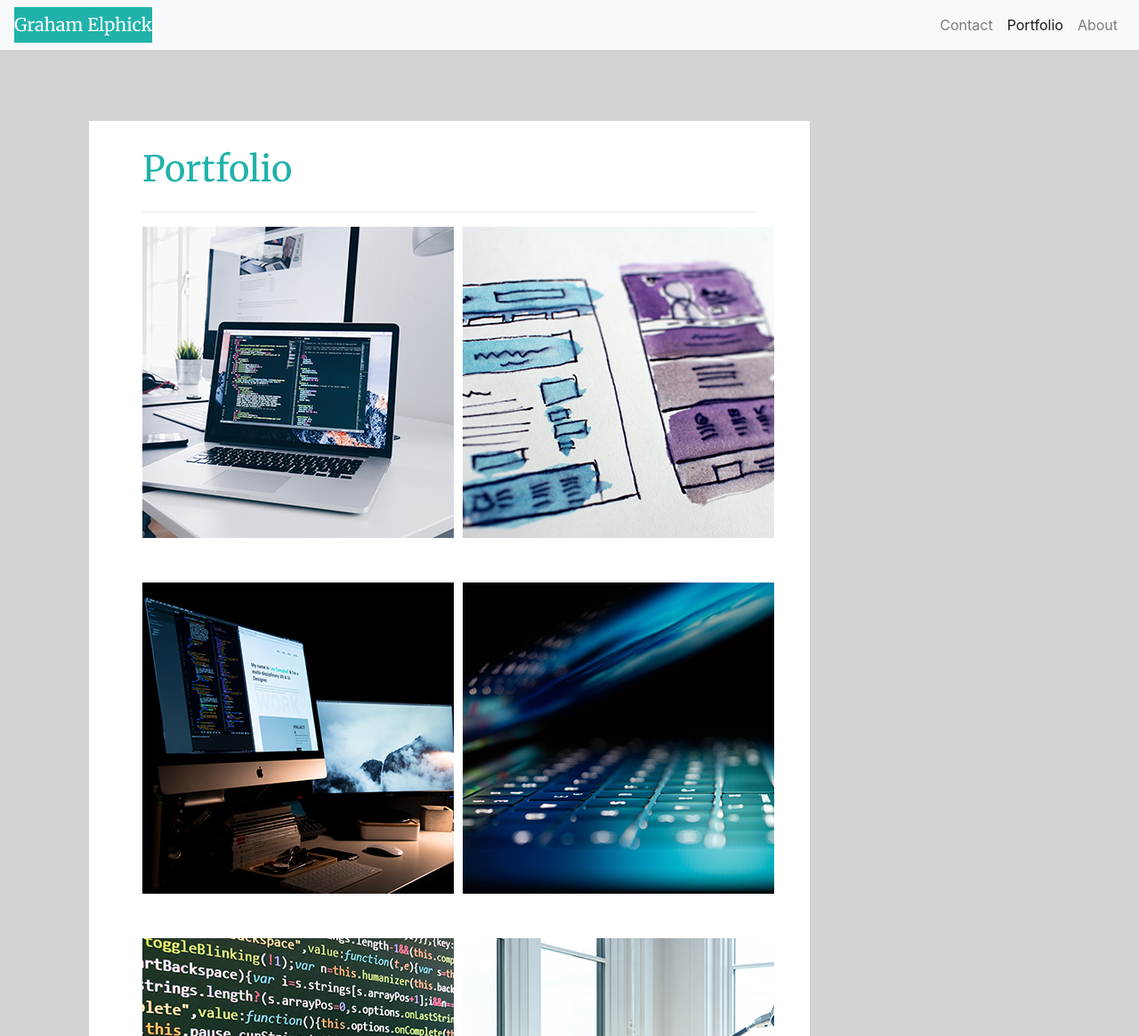
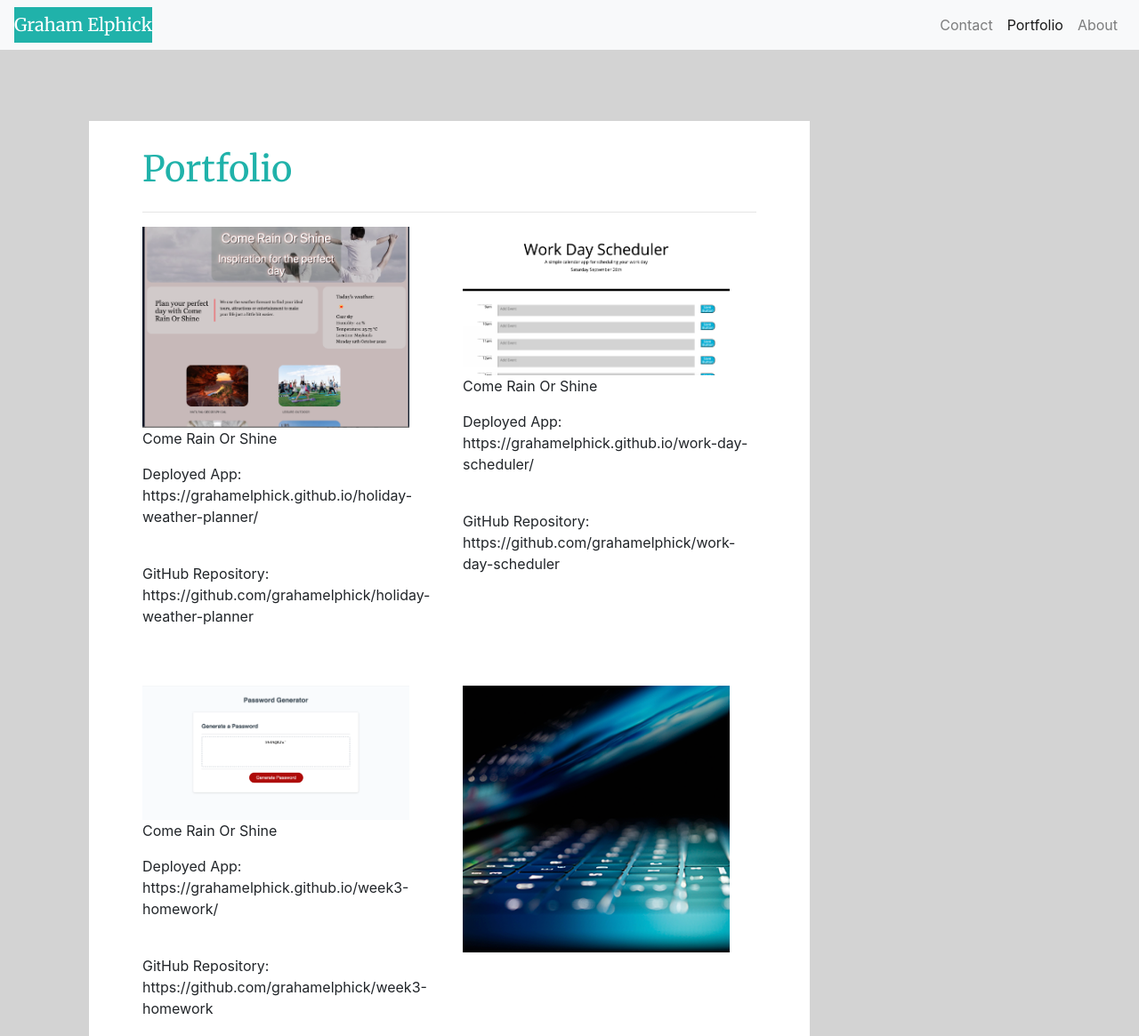
Before and after one commit to grahamelphick/updated-portfolio, a plain HTML site: page portfolio.html in a window 1280 px wide. Shown: the top 1165 px of the page at 89% size. Drawn offline with nearby package versions, Linux system fonts and the light colour scheme.

Commit message:
added portfolio items

```diff
--- a/portfolio.html
+++ b/portfolio.html
@@ -54,26 +54,59 @@
                     </div>
                     <div class="row">
                         <div class="col-12 col-xl-6 imageSize">
-                            <img class="img-responsive portfolio-image" src="./assets/portfolio-resized-photos/port-img-1.png" alt="Open laptop running code editor">
+                            <a href="https://grahamelphick.github.io/holiday-weather-planner/" target="_blank"> <img
+                                    class="img-responsive portfolio-image" width="300px"
+                                    src="./assets/screenshots/rainorshine-screenshot1.png"
+                                    alt="Come Rain Or Shine deployed app screenshot">
+                            </a>
+                            <p class="project-title">Come Rain Or Shine</p>
+                            <p class="project-links">Deployed App:
+                                https://grahamelphick.github.io/holiday-weather-planner/ </p>
+                            <br>
+                            <p>
+                                GitHub Repository: https://github.com/grahamelphick/holiday-weather-planner
+                            </p>
                         </div>
                         <div class="col-12 col-xl-6 imageSize">
-                            <img class="img-responsive" src="./assets/portfolio-resized-photos/port-img-2.png" alt="Sketches of a website design">
+                            <a href="https://grahamelphick.github.io/work-day-scheduler/" target="_blank"> <img
+                                    class="img-responsive portfolio-image" width="300px"
+                                    src="./assets/screenshots/workdayplanner-screenshot1.png"
+                                    alt="Work Day Scheduler deployed app screenshot"></a>
+                            <p class="project-title">Come Rain Or Shine</p>
+                            <p class="project-links">Deployed App: https://grahamelphick.github.io/work-day-scheduler/
+                            </p>
+                            <br>
+                            <p>
+                                GitHub Repository: https://github.com/grahamelphick/work-day-scheduler
+                            </p>
                         </div>
                     </div>
                     <div class="row">
                         <div class="col-12 col-xl-6 imageSize">
-                            <img class="img-responsive" src="./assets/portfolio-resized-photos/port-img-3.png" alt="Dual monitor setup">
+                            <a href="https://grahamelphick.github.io/week3-homework/" target="_blank"> <img
+                                    class="img-responsive portfolio-image" width="300px"
+                                    src="./assets/screenshots/passwordgenerator-screenshot1.png"
+                                    alt="Random Password Generator deployed app screenshot"></a>
+                            <p class="project-title">Come Rain Or Shine</p>
+                            <p class="project-links">Deployed App: https://grahamelphick.github.io/week3-homework/
+                            </p>
+                            <br>
+                            <p>GitHub Repository: https://github.com/grahamelphick/week3-homework
+                            </p>
                         </div>
                         <div class="col-12 col-xl-6 imageSize">
-                            <img class="img-responsive" src="./assets/portfolio-resized-photos/port-img-4.png" alt="Close-up on slightly opened laptop">
+                            <img class="img-responsive" src="./assets/portfolio-resized-photos/port-img-4.png"
+                                alt="Close-up on slightly opened laptop" width="300px">
                         </div>
                     </div>
                     <div class="row">
                         <div class="col-12 col-xl-6 imageSize">
-                            <img class="img-responsive" src="./assets/portfolio-resized-photos/port-img-5.png" alt="Many lines of code">
+                            <img class="img-responsive" src="./assets/portfolio-resized-photos/port-img-5.png"
+                                alt="Many lines of code">
                         </div>
                         <div class="col-12 col-xl-6">
-                            <img class="img-responsive" src="./assets/portfolio-resized-photos/port-img-6.png" alt="Nice desk space with laptop and monitor">
+                            <img class="img-responsive" src="./assets/portfolio-resized-photos/port-img-6.png"
+                                alt="Nice desk space with laptop and monitor">
                         </div>
                     </div>
                 </div>
```
Also changed, not shown: index.html (+7 -0 lines), assets/screenshots/passwordgenerator-screenshot1.png (added), assets/screenshots/rainorshine-screenshot1.png (added), assets/screenshots/workdayplanner-screenshot1.png (added), 2 other files.
